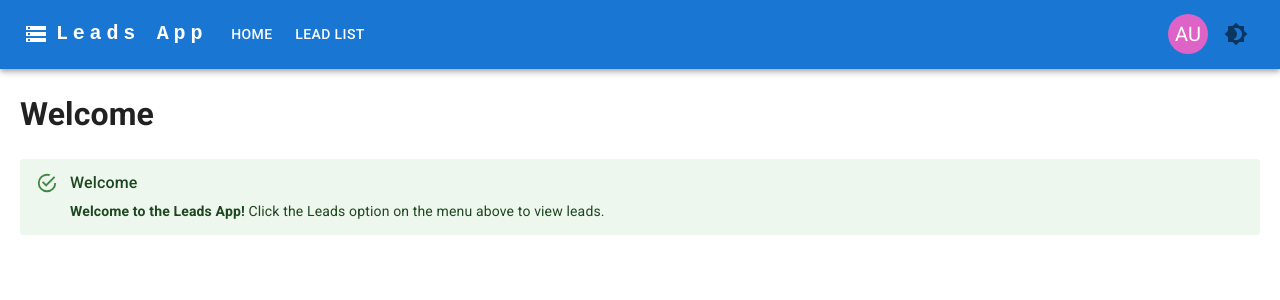
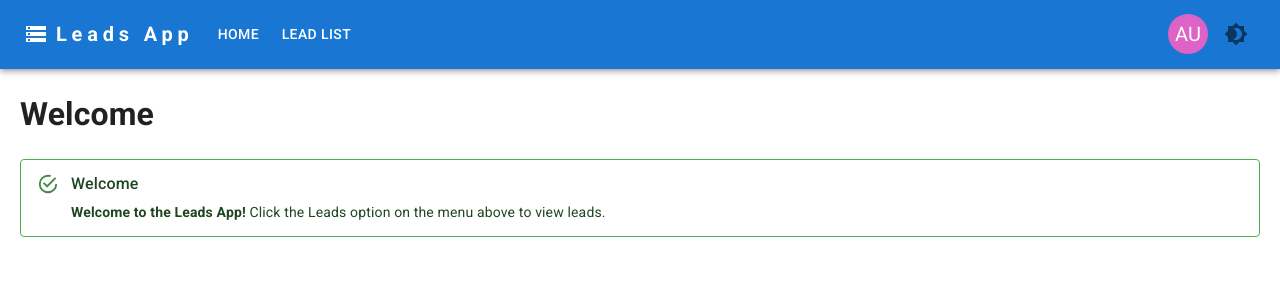
Before and after one commit to dpage/django-react, a React app in the folder frontend/: page / in a window 1280 px wide. Shown: the top 300 px of the page. Built offline with nearby package versions, Linux system fonts and the light colour scheme; no server answers; the HTML template or start-up script is replaced by a standard one.

Commit message:
Minor styling tweaks.

```diff
--- a/frontend/src/components/AppBar.jsx
+++ b/frontend/src/components/AppBar.jsx
@@ -62,12 +62,11 @@ function ResponsiveAppBar({onChangeTheme}) {
             <Typography
               variant="h6"
               noWrap
-              component="a"
-              href="/"
+              component={RouterLink}
+              to="/"
               sx={{
                 mr: 2,
                 display: {xs: 'none', md: 'flex'},
-                fontFamily: 'monospace',
                 fontWeight: 700,
                 letterSpacing: '.3rem',
                 color: 'inherit',
--- a/frontend/src/components/LeadList.jsx
+++ b/frontend/src/components/LeadList.jsx
@@ -46,7 +46,7 @@ function LeadList(props) {
       {!appContext.user.isAuthenticated ?
         <>
           <h1>Login</h1>
-          <Alert severity="error">Please login to see the lead list.</Alert>
+          <Alert variant="outlined" severity="error">Please login to see the lead list.</Alert>
         </>
       :
         <>
@@ -78,7 +78,7 @@ function LeadList(props) {
               </Table>
             </TableContainer>
           :
-            <Alert severity="error">{error}</Alert>
+            <Alert variant="outlined" severity="error">{error}</Alert>
           }
         </>
       }
--- a/frontend/src/components/Welcome.jsx
+++ b/frontend/src/components/Welcome.jsx
@@ -6,7 +6,7 @@ export default function DescriptionAlerts() {
   return (
     <>
     <h1>Welcome</h1>
-      <Alert severity="success">
+      <Alert variant="outlined" severity="success">
         <AlertTitle>Welcome</AlertTitle>
           <strong>Welcome to the Leads App!</strong> Click the Leads option on the menu above to view leads.
       </Alert>
```
